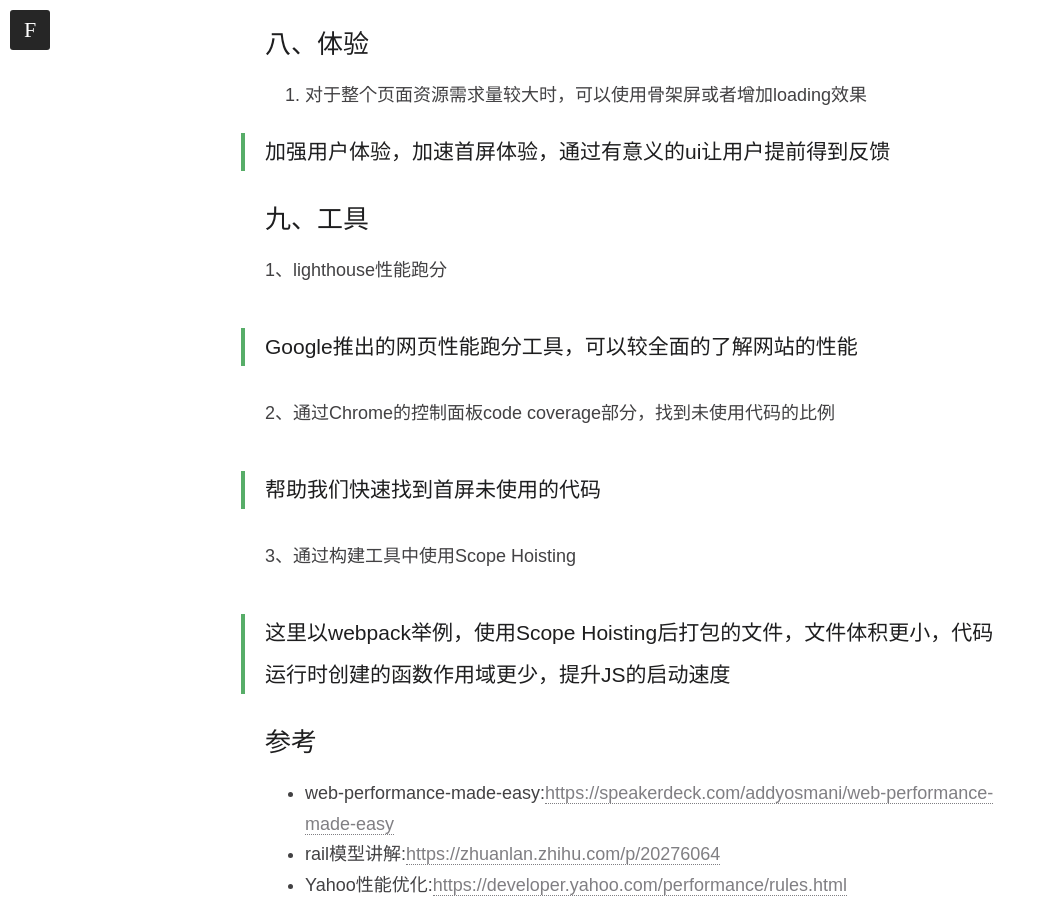
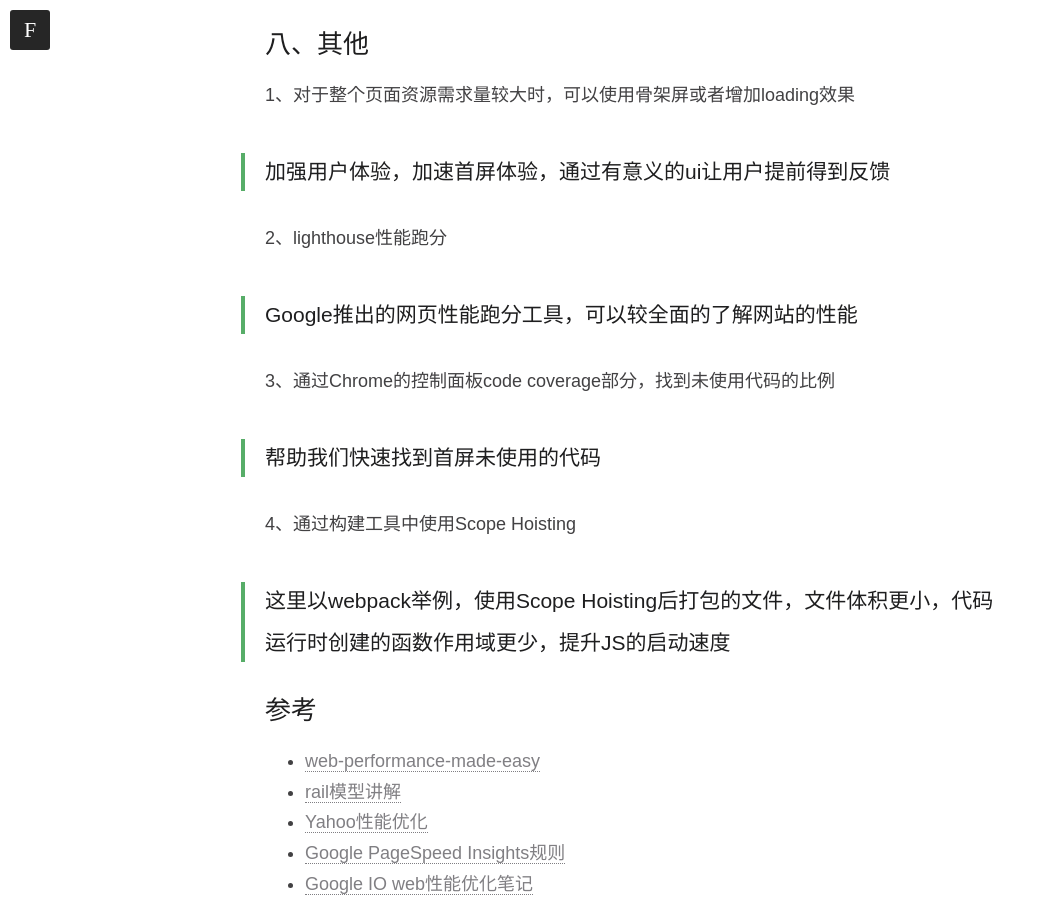
Before and after one commit to shenshaohui1991/blog, a Jekyll site: the page built from _posts/2018-07-02-mobile-h5-performance-optimization-checklist.md, in a window 1280 px wide and 900 px high, scrolled down 8285 px. Shown: the whole window, without its empty margins (0-1045 px from the left). Built offline with Jekyll 4.4.1, drawn with Linux system fonts in a browser that asks for light colours; comment, search, counter and statistics services are not loaded; some of the changed text lies outside the part shown.

Commit message:
style: 文章参考部分修改

```diff
--- a/_posts/2018-07-02-mobile-h5-performance-optimization-checklist.md
+++ b/_posts/2018-07-02-mobile-h5-performance-optimization-checklist.md
@@ -190,38 +190,36 @@ excerpt: 移动端网页性能优化CheckList，做完页面之后可以根据
 
 > 快速完美的还原界面
 
-## 八、体验
+## 八、其他
 
-1. 对于整个页面资源需求量较大时，可以使用骨架屏或者增加loading效果
+1、对于整个页面资源需求量较大时，可以使用骨架屏或者增加loading效果
 
 > 加强用户体验，加速首屏体验，通过有意义的ui让用户提前得到反馈
 
-## 九、工具
-
-1、lighthouse性能跑分
+2、lighthouse性能跑分
 
 > Google推出的网页性能跑分工具，可以较全面的了解网站的性能
 
-2、通过Chrome的控制面板code coverage部分，找到未使用代码的比例
+3、通过Chrome的控制面板code coverage部分，找到未使用代码的比例
 
 > 帮助我们快速找到首屏未使用的代码
 
-3、通过构建工具中使用Scope Hoisting
+4、通过构建工具中使用Scope Hoisting
 
 > 这里以webpack举例，使用Scope Hoisting后打包的文件，文件体积更小，代码运行时创建的函数作用域更少，提升JS的启动速度
 
 ## 参考
 
-+ web-performance-made-easy:[https://speakerdeck.com/addyosmani/web-performance-made-easy](https://speakerdeck.com/addyosmani/web-performance-made-easy)
-+ rail模型讲解:[https://zhuanlan.zhihu.com/p/20276064](https://zhuanlan.zhihu.com/p/20276064)
-+ Yahoo性能优化:[https://developer.yahoo.com/performance/rules.html](https://developer.yahoo.com/performance/rules.html)
-+ Google PageSpeed Insights规则:[https://developers.google.cn/speed/docs/insights/rules](https://developers.google.cn/speed/docs/insights/rules)
-+ Google IO web性能优化笔记:[https://medium.com/@afutseng/i-o-18-%E7%AD%86%E8%A8%98-web-performance-made-easy-c10cfd5ef83e](https://medium.com/@afutseng/i-o-18-%E7%AD%86%E8%A8%98-web-performance-made-easy-c10cfd5ef83e)
-+ 14 Rules for Faster-Loading Web Sites:[http://stevesouders.com/hpws/rules.php](http://stevesouders.com/hpws/rules.php)
-+ 2018前端性能优化清单:[https://juejin.im/post/5a966bd16fb9a0635172a50a](https://juejin.im/post/5a966bd16fb9a0635172a50a)
-+ 2017前端性能优化清单:[https://github.com/Findow-team/Blog/issues/11](https://github.com/Findow-team/Blog/issues/11)
-+ 美团感官性能优化:[https://tech.meituan.com/Optimization_of_front_end_sensory_properties.html](https://tech.meituan.com/Optimization_of_front_end_sensory_properties.html)
-+ 前端性能优化相关:[https://github.com/wy-ei/notebook/issues/34](https://github.com/wy-ei/notebook/issues/34)
-+ 前端那些事，性能优化:[https://juejin.im/post/59ff2dbe5188254dd935c8ab](https://juejin.im/post/59ff2dbe5188254dd935c8ab)
-+ PWA简介:[http://sangka-z.com/PWA-Book-CN/ch03/3.2.html](http://sangka-z.com/PWA-Book-CN/ch03/3.2.html)
-+ css性能优化:[https://segmentfault.com/a/1190000007336987](https://segmentfault.com/a/1190000007336987)
++ [web-performance-made-easy](https://speakerdeck.com/addyosmani/web-performance-made-easy)
++ [rail模型讲解](https://zhuanlan.zhihu.com/p/20276064)
++ [Yahoo性能优化](https://developer.yahoo.com/performance/rules.html)
++ [Google PageSpeed Insights规则](https://developers.google.cn/speed/docs/insights/rules)
++ [Google IO web性能优化笔记](https://medium.com/@afutseng/i-o-18-%E7%AD%86%E8%A8%98-web-performance-made-easy-c10cfd5ef83e)
++ [14 Rules for Faster-Loading Web Sites](http://stevesouders.com/hpws/rules.php)
++ [2018前端性能优化清单](https://juejin.im/post/5a966bd16fb9a0635172a50a)
++ [2017前端性能优化清单](https://github.com/Findow-team/Blog/issues/11)
++ [美团感官性能优化](https://tech.meituan.com/Optimization_of_front_end_sensory_properties.html)
++ [前端性能优化相关](https://github.com/wy-ei/notebook/issues/34)
++ [前端那些事，性能优化](https://juejin.im/post/59ff2dbe5188254dd935c8ab)
++ [PWA简介](http://sangka-z.com/PWA-Book-CN/ch03/3.2.html)
++ [css性能优化](https://segmentfault.com/a/1190000007336987)
```
Also changed, not shown: other parts of _posts/2018-07-02-mobile-h5-performance-optimization-checklist.md (+3 -3 lines).
